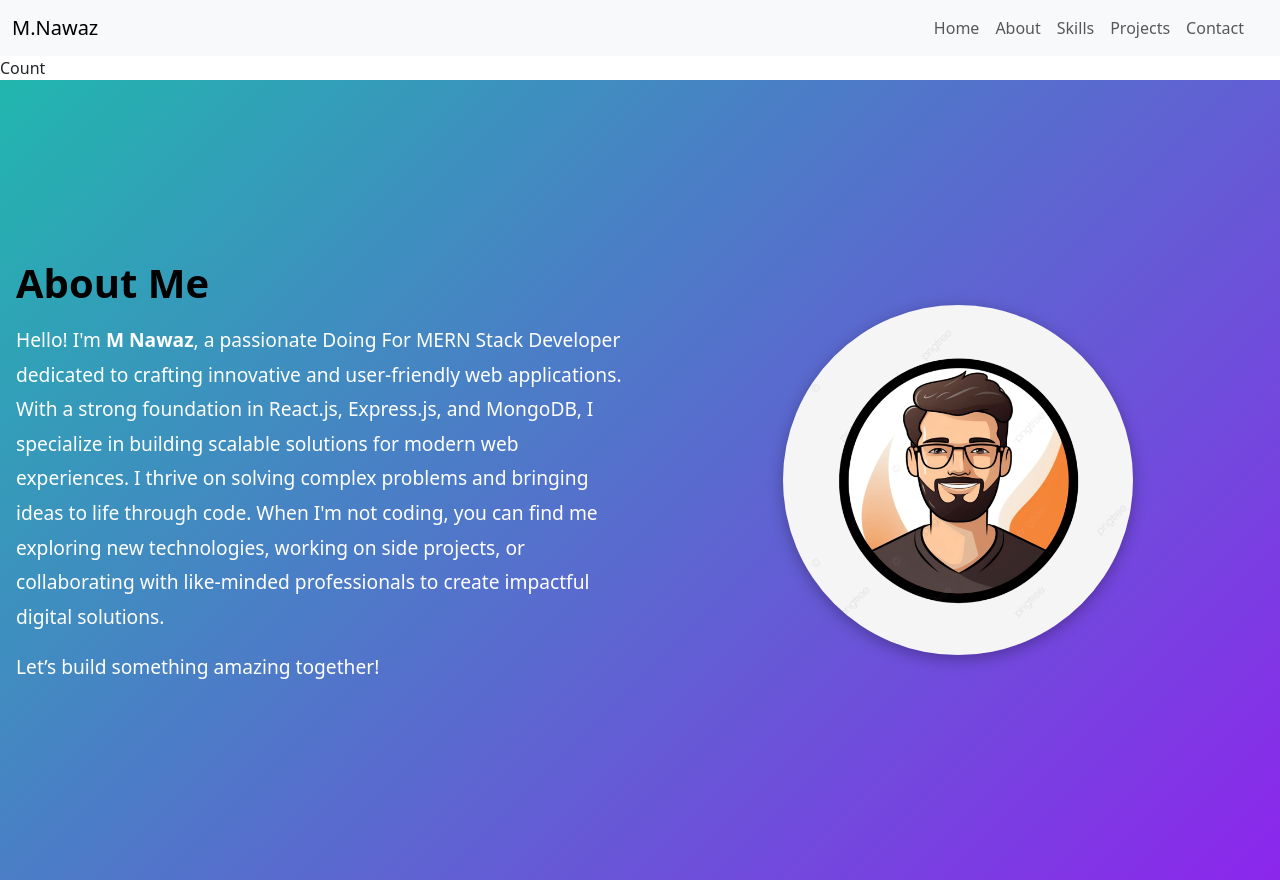
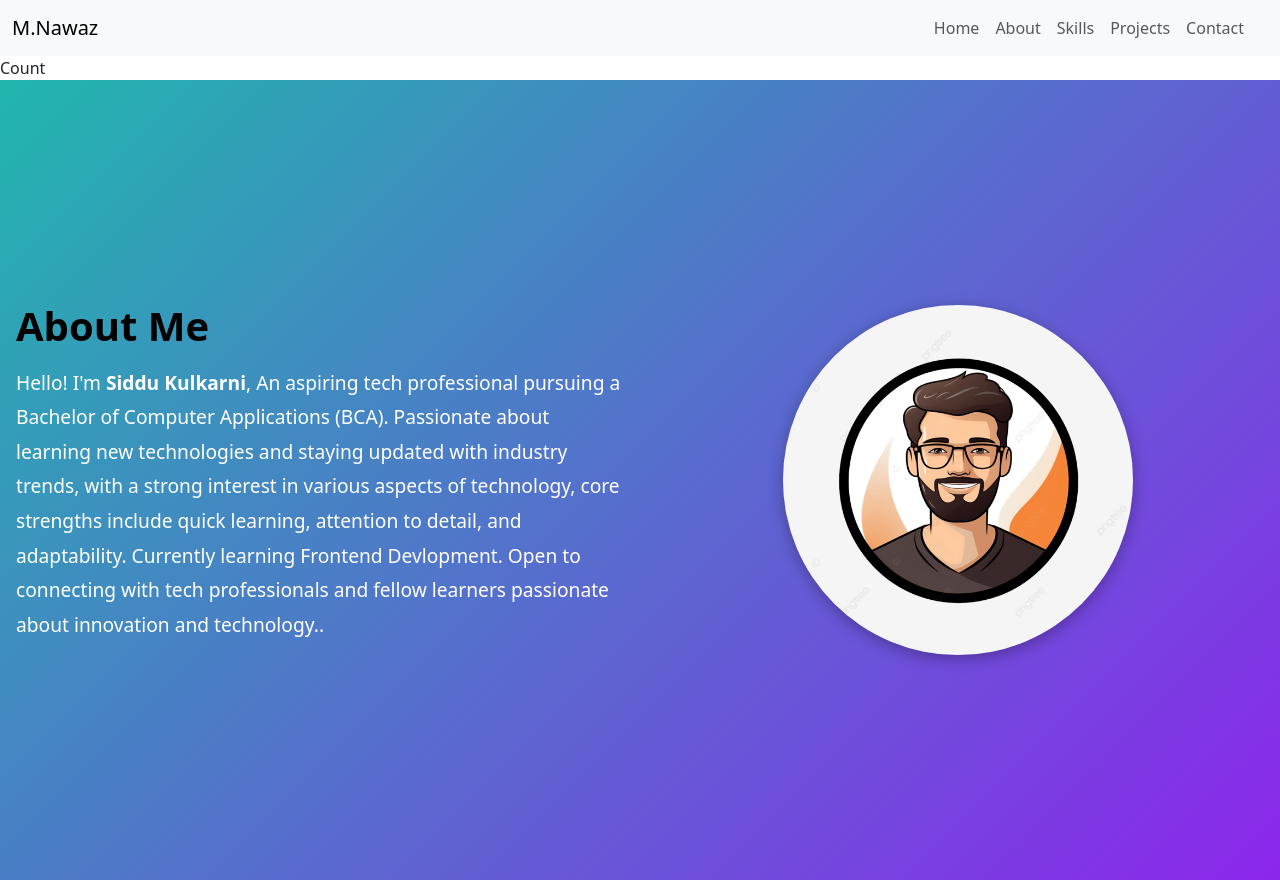
Before and after one commit to Siddukulkarni/Portfolio, a React (Vite) app: page /about in a window 1280 px wide. Built offline with nearby package versions, Linux system fonts and the light colour scheme.

Commit message:
Update About.jsx

```diff
--- a/src/Components/About.jsx
+++ b/src/Components/About.jsx
@@ -9,16 +9,12 @@ const About = () => {
         <div className="col-12 col-md-6 about-text">
           <h1>About Me</h1>
           <p>
-            Hello! I'm <strong>M Nawaz</strong>, a passionate  Doing For MERN Stack Developer dedicated to crafting
-            innovative and user-friendly web applications. With a strong foundation in React.js, Express.js,
-            and MongoDB, I specialize in building scalable solutions for modern web experiences.
-          I thrive on solving complex problems and bringing ideas to life through code. When I'm not coding,
-          you can find me exploring new technologies, working on side projects, or collaborating with
-          like-minded professionals to create impactful digital solutions.
+            Hello! I'm <strong>Siddu Kulkarni</strong>, An aspiring tech professional pursuing a Bachelor of Computer Applications (BCA).
+            Passionate about learning new technologies and staying updated with industry trends, with a strong interest in various aspects of technology,
+            core strengths include quick learning, attention to detail, and adaptability. Currently learning Frontend Devlopment.
+            Open to connecting with tech professionals and fellow learners passionate about innovation and technology..
         </p>
-        <p>
-          Let’s build something amazing together!
-        </p>
+
       </div>
 
       <div className="col-12 col-md-6 text-center">
```
